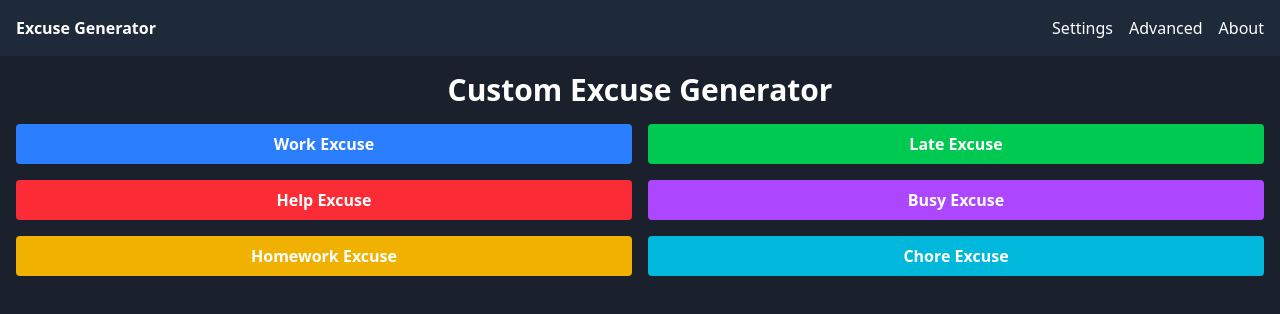
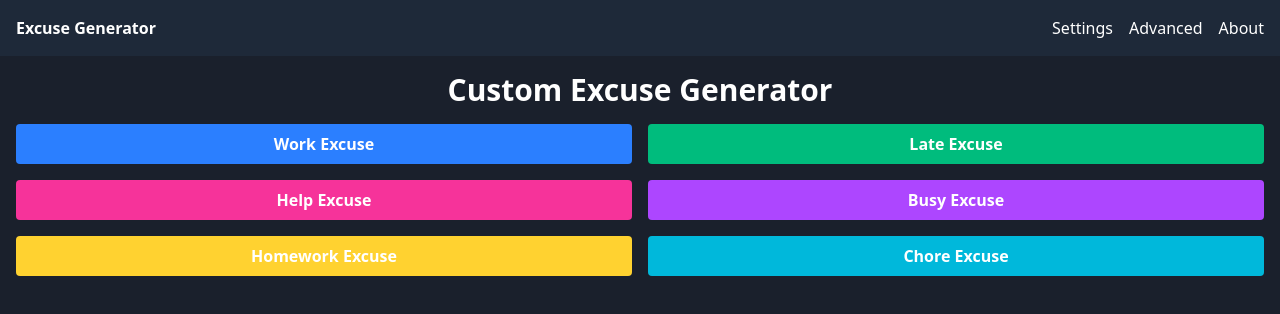
Before and after one commit to jdmartens/excuse_generator_angular, an Angular app: page / in a window 1280 px wide. Shown: the top 314 px of the page. Built offline with nearby package versions, Linux system fonts and the light colour scheme; no server answers.

Commit message:
adjust colors

```diff
--- a/src/app/home/home.component.html
+++ b/src/app/home/home.component.html
@@ -4,16 +4,16 @@
     <button (click)="getExcuse('work')" class="bg-blue-500 hover:bg-blue-700 text-white font-bold py-2 px-4 rounded">
       Work Excuse
     </button>
-    <button (click)="getExcuse('late')" class="bg-green-500 hover:bg-green-700 text-white font-bold py-2 px-4 rounded">
+    <button (click)="getExcuse('late')" class="bg-emerald-500 hover:bg-emerald-700 text-white font-bold py-2 px-4 rounded">
       Late Excuse
     </button>
-    <button (click)="getExcuse('help')" class="bg-red-500 hover:bg-red-700 text-white font-bold py-2 px-4 rounded">
+    <button (click)="getExcuse('help')" class="bg-pink-500 hover:bg-red-700 text-white font-bold py-2 px-4 rounded">
       Help Excuse
     </button>
     <button (click)="getExcuse('busy')" class="bg-purple-500 hover:bg-purple-700 text-white font-bold py-2 px-4 rounded">
       Busy Excuse
     </button>
-    <button (click)="getExcuse('homework')" class="bg-yellow-500 hover:bg-yellow-700 text-white font-bold py-2 px-4 rounded">
+    <button (click)="getExcuse('homework')" class="bg-amber-300 hover:bg-yellow-700 text-white font-bold py-2 px-4 rounded">
       Homework Excuse
     </button>
     <button (click)="getExcuse('chore')" class="bg-cyan-500 hover:bg-cyan-700 text-white font-bold py-2 px-4 rounded">
```
